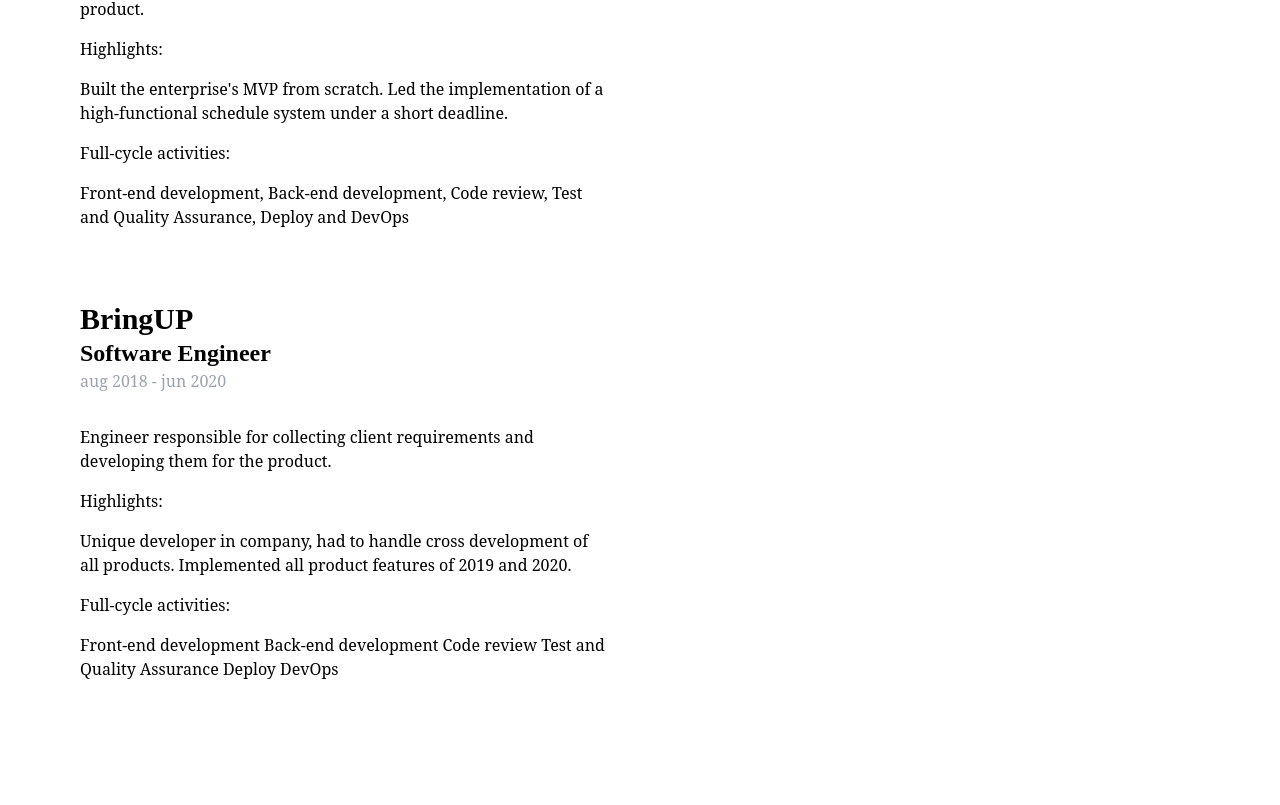
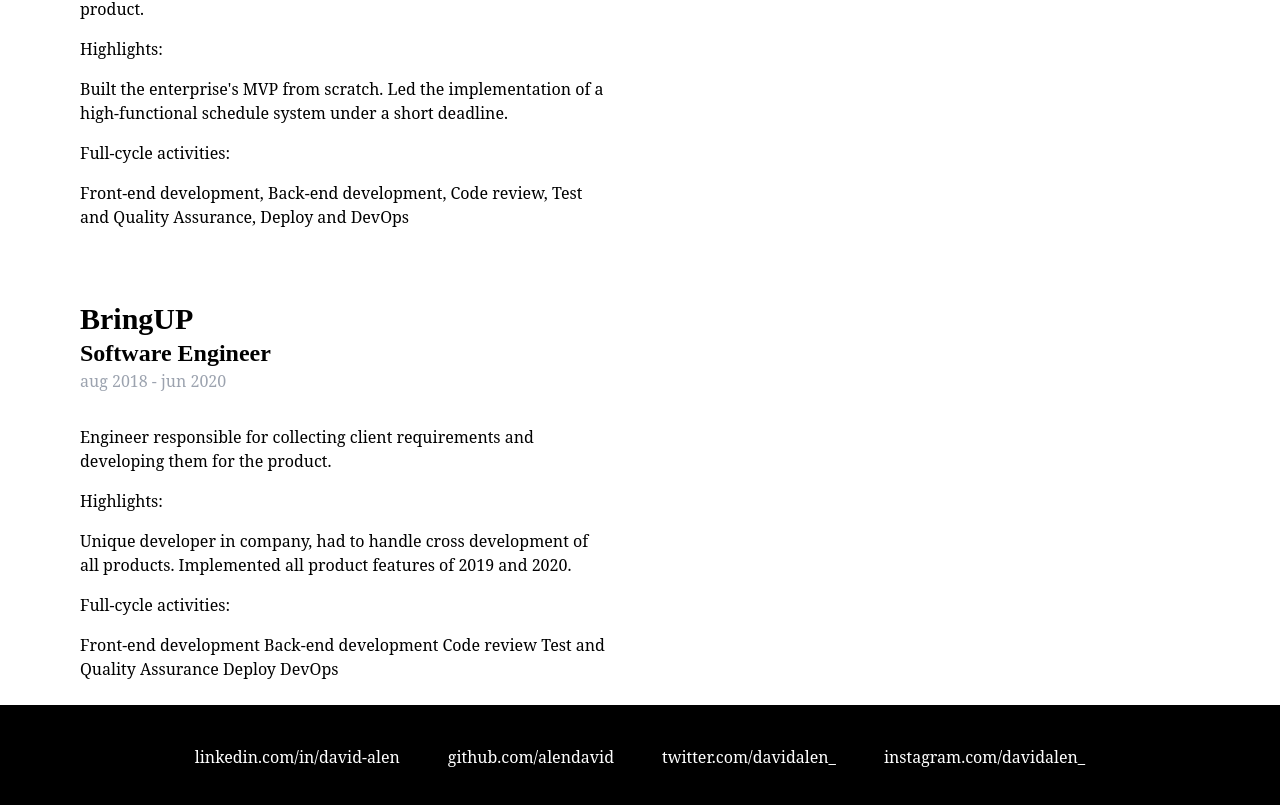
Before and after one commit to AlenDavid/davidalen.dev, a Next.js app: page / in a window 1280 px wide. Shown: the part 1755-2560 px from the top of the page. Before the commit the page ends 2460 px from the top, so only its background shows below. Built offline with nearby package versions, Linux system fonts and the light colour scheme.

Commit message:
(add) footer

```diff
--- /dev/null
+++ b/components/Footer.js
@@ -0,0 +1,15 @@
+import React from 'react'
+
+// This is the footer
+export const Footer = () => {
+	return (
+		<footer className='w-screen bg-black text-white flex justify-center gap-12 py-10'>
+			<a href='https://linkedin.com/in/david-alen'>
+				linkedin.com/in/david-alen
+			</a>
+			<a href='https://github.com/alendavid'>github.com/alendavid</a>
+			<a href='https://twitter.com/davidalen_'>twitter.com/davidalen_</a>
+			<a href='https://instagram.com/davidalen_'>instagram.com/davidalen_</a>
+		</footer>
+	)
+}
--- a/components/index.js
+++ b/components/index.js
@@ -2,3 +2,4 @@
 export * from './Hero'
 export * from './Presentation'
 export * from './Stack'
+export * from './Footer'
--- a/pages/index.js
+++ b/pages/index.js
@@ -1,5 +1,5 @@
 import React from 'react'
-import {Experiences, Hero, Presentation, Stack} from '../components/'
+import {Experiences, Hero, Presentation, Stack, Footer} from '../components/'
 
 export default function Home() {
 	return (
@@ -10,6 +10,7 @@
 				<Stack />
 				<Experiences />
 			</div>
+			<Footer />
 		</main>
 	)
 }
```
